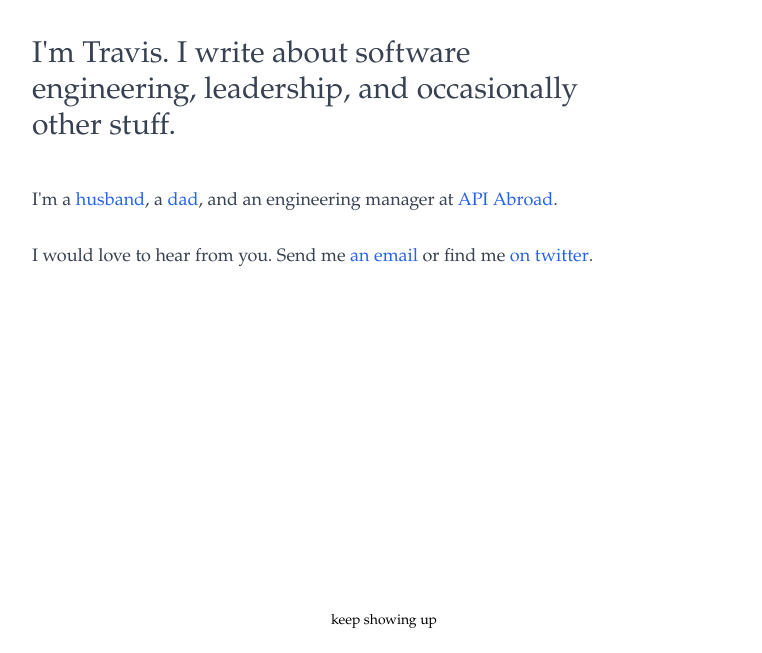
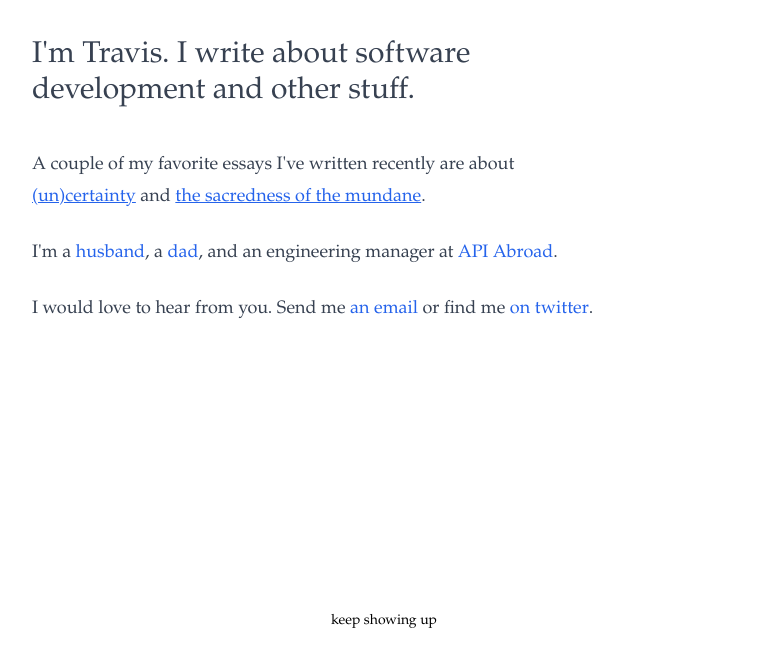
Before and after one commit to tnorthcutt/travisnorthcutt.com, an Astro site: page / in a window 1280 px wide. Shown: the part 147-800 px from the top of the page, without its empty margins (256-1018 px from the left). Built offline with nearby package versions, Linux system fonts and the light colour scheme; Astro itself is replaced by a stand-in of ours.

Commit message:
tweak home page, promote fav essays

```diff
--- a/src/components/Intro.astro
+++ b/src/components/Intro.astro
@@ -9,8 +9,12 @@ import Heading from "./ui/Heading.astro";
     >It's me, hi.</Heading
   >
   <p class="text-3xl">
-    I'm Travis. I write about software engineering, leadership, and occasionally
-    other stuff.
+    I'm Travis. I write about software development and other stuff.
+  </p>
+  <p>
+    A couple of my favorite essays I've written recently are about <a
+      href="/certainty">(un)certainty</a
+    > and <a href="/the-sacred-and-mundane">the sacredness of the mundane</a>.
   </p>
   <p>
     I'm a <a
```
